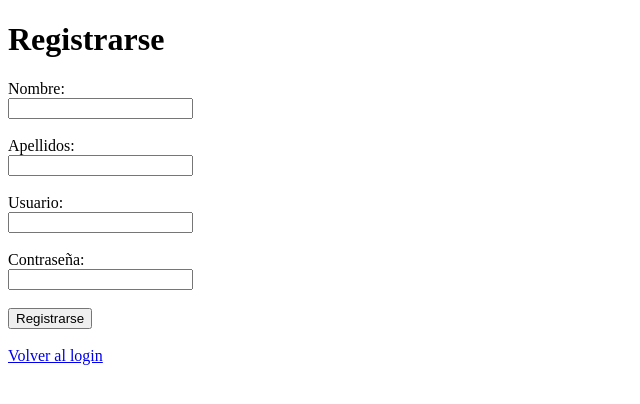
After one commit to YTTREW/TFG-LLM, a FastAPI app: template backend/templates/register.html in a window 1280 px wide. The commit adds this page. Shown: the top 404 px of the page, without its empty margins (0-640 px from the left). Run offline with FastAPI, Linux system fonts and the light colour scheme; the template is opened without the code that fills it, so the values that code supplies are empty.

Commit message:
feat: Add student registration

```diff
--- a/backend/main.py
+++ b/backend/main.py
@@ -2,13 +2,32 @@ from fastapi import FastAPI, Form, Request
 from fastapi.responses import HTMLResponse, RedirectResponse
 from fastapi.templating import Jinja2Templates
 from fastapi.staticfiles import StaticFiles
-from .auth import authenticate_user
+from .auth import authenticate_user, pwd_context
+from dotenv import load_dotenv
+from sqlalchemy import create_engine
+from sqlalchemy.orm import sessionmaker
+from .models import User, Base
+import os
 
 app = FastAPI()
 
 templates = Jinja2Templates(directory="backend/templates")
 app.mount("/static", StaticFiles(directory="backend/static"), name="static")
 
+# Carga variables del .env
+load_dotenv()
+
+POSTGRES_USER = os.getenv("POSTGRES_USER")
+POSTGRES_PASSWORD = os.getenv("POSTGRES_PASSWORD")
+POSTGRES_HOST = os.getenv("POSTGRES_HOST")
+POSTGRES_PORT = os.getenv("POSTGRES_PORT")
+POSTGRES_DB = os.getenv("POSTGRES_DB")
+
+DATABASE_URL = f"postgresql://{POSTGRES_USER}:{POSTGRES_PASSWORD}@{POSTGRES_HOST}:{POSTGRES_PORT}/{POSTGRES_DB}"
+engine = create_engine(DATABASE_URL)
+SessionLocal  = sessionmaker(bind=engine)
+
+# Endpoints
 @app.get("/login", response_class=HTMLResponse)
 def login_page(request: Request):
     return templates.TemplateResponse("index.html", {"request": request})
@@ -24,6 +43,46 @@ def login_json(username: str = Form(...), password: str = Form(...)):
 
     return {"success": False, "error": "Usuario o contraseña incorrectos"}
 
+@app.get("/register", response_class=HTMLResponse)
+def register_page(request: Request):
+    return templates.TemplateResponse("register.html", {"request": request})
+
+
+@app.post("/register")
+def register_user(
+    username: str = Form(...),
+    password: str = Form(...),
+    nombre: str = Form(...),
+    apellidos: str = Form(...),
+):
+    # 1. Comprobar si ya existe
+    db = SessionLocal()
+    try:
+        # 1. Comprobar si ya existe
+        existing_user = db.query(User).filter_by(username=username).first()
+        if existing_user:
+            return {"error": "Usuario ya existe"}
+
+        # 2. Crear hash de la contraseña
+        hashed = pwd_context.hash(password)
+
+        # 3. Crear usuario y guardar
+        user = User(
+            username=username,
+            password_hash=hashed,
+            role="estudiante",
+            nombre=nombre,
+            apellidos=apellidos
+        )
+        db.add(user)
+        db.commit()
+    finally:
+        db.close()
+
+    return {"success": "Usuario creado correctamente"}
+
+
+
 @app.get("/dashboard-profesor", response_class=HTMLResponse)
 def dashboard_profesor(request: Request):
     return templates.TemplateResponse("dashboard_profesor.html", {"request": request})
--- a/backend/templates/index.html
+++ b/backend/templates/index.html
@@ -13,5 +13,10 @@
         <input type="password" id="password" placeholder="Contraseña" required><br><br>
         <button type="submit">Entrar</button>
     </form>
+
+    <form action="/register">
+        <button type="submit">Registrarse</button>
+    </form>
+
 </body>
 </html>
--- /dev/null
+++ b/backend/templates/register.html
@@ -0,0 +1,27 @@
+<!DOCTYPE html>
+<html lang="es">
+<head>
+    <meta charset="UTF-8">
+    <title>Registro</title>
+</head>
+<body>
+    <h1>Registrarse</h1>
+    <form action="/register" method="post">
+        <label>Nombre:</label><br>
+        <input type="text" name="nombre" required><br><br>
+
+        <label>Apellidos:</label><br>
+        <input type="text" name="apellidos" required><br><br>
+
+        <label>Usuario:</label><br>
+        <input type="text" name="username" required><br><br>
+
+        <label>Contraseña:</label><br>
+        <input type="password" name="password" required><br><br>
+
+        <button type="submit">Registrarse</button>
+    </form>
+    <br>
+    <a href="/">Volver al login</a>
+</body>
+</html>
```
Also changed, not shown: backend/active_env_and_docker.txt (deleted, +0 -16 lines).
